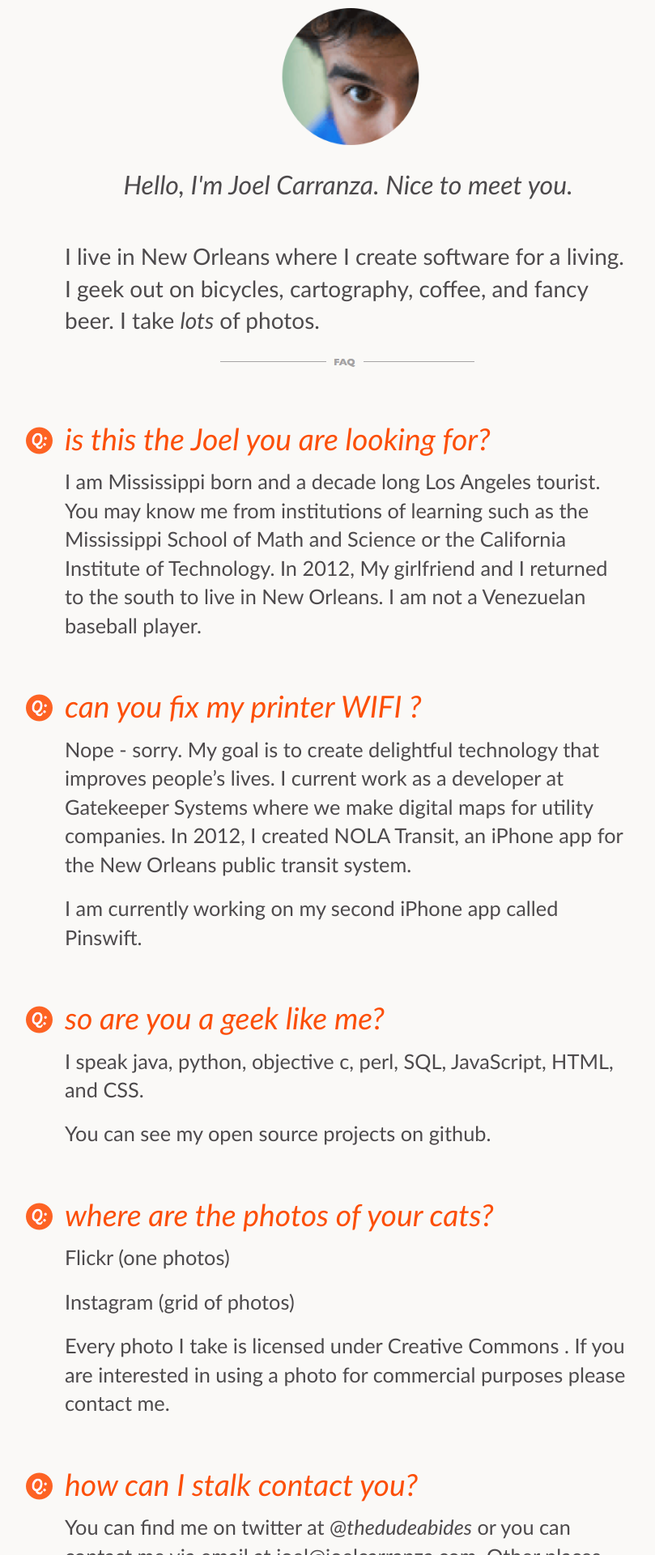
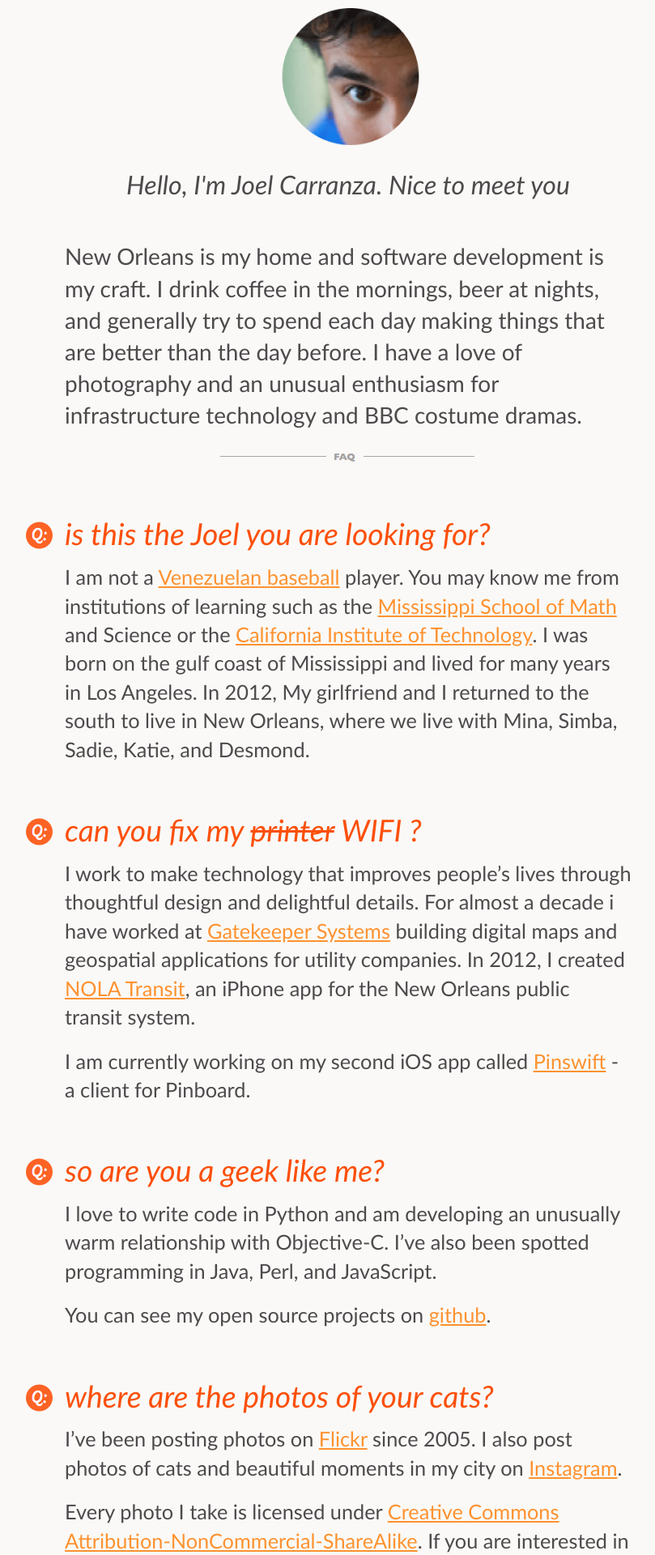
Before and after one commit to joelcarranza/joelcarranza.com, a Jekyll site: the page built from index.markdown, in a window 1280 px wide. Shown: the top 1920 px of the page at 81% size, without its empty margins (210-1019 px from the left). Built offline with Jekyll 4.4.1, drawn with Linux system fonts in a browser that asks for light colours; some of the changed text lies outside the part shown.

Commit message:
updated text

```diff
--- a/_includes/footer.md
+++ b/_includes/footer.md
@@ -1,3 +1,3 @@
 Last updated on {{ site.time | date_to_string }}.
-Hosted by [Github Pages]().
-Icons sourced from [Entypo]()
+Hosted by [Github Pages](http://pages.github.com/).
+Icons sourced from [Entypo](http://www.entypo.com/)
--- a/_includes/intro.md
+++ b/_includes/intro.md
@@ -1 +1 @@
-I live in New Orleans where I create software for a living.  I geek out on  bicycles, cartography, coffee, and fancy beer.  I take _lots_ of photos.
+New Orleans is my home and software development is my craft. I drink coffee in the mornings, beer at nights, and generally try to spend each day making things that are better than the day before.  I have a love of photography and an unusual enthusiasm for infrastructure technology and BBC costume dramas.
--- a/_layouts/default.html
+++ b/_layouts/default.html
@@ -3,7 +3,7 @@
 <!--[if gt IE 8]><!--> <html class="no-js" lang="en"> <!--<![endif]-->
 
 <head>
-  <title>{{page.title}}</title>
+  <title>Joel Carranza • {{page.title}}</title>
   <meta charset="utf-8" />
   <meta name="viewport" content="width=device-width" />
   <link rel="stylesheet" href="css/normalize.css" />
--- a/_layouts/index.html
+++ b/_layouts/index.html
@@ -11,7 +11,7 @@ layout: default
 		<div class="headshot">
 			<img src="img/profile.png">
 		</div>
-		<h1>Hello, I'm Joel Carranza. Nice to meet you.</h1>
+		<h1>Hello, I'm Joel Carranza. Nice to meet you</h1>
 		</div>
 	</div>
 </header>
@@ -35,8 +35,8 @@ layout: default
 <footer>
 	<div class="row">
 		<div class="contact-badges">
-			<img src="img/email.png">
-			<img src="img/twitter.png">
+			<a href="mailto:joel@joelcarranza.com"><img src="img/email.png"></a>
+			<a href="https://twitter.com/_thedudeabides_/"><img src="img/twitter.png"></a>
 		</div>
 
 		<div class="footer-copy">
--- a/css/about.css
+++ b/css/about.css
@@ -72,6 +72,9 @@ footer {
   font-size: 16pt;
   font-weight: normal; }
 
+.strike {
+  text-decoration: line-through; }
+
 /* ==========================================================================
    Color
    ========================================================================== */
--- a/css/about.scss
+++ b/css/about.scss
@@ -105,6 +105,10 @@ footer {
 	font-weight: normal;
 }
 
+.strike {
+	text-decoration: line-through;
+}
+
 /* ==========================================================================
    Color
    ========================================================================== */
--- /dev/null
+++ b/index.markdown
@@ -0,0 +1,54 @@
+---
+layout: index
+title: Hello.
+---
+
+## is this the Joel you are looking for?
+
+I am not a [Venezuelan baseball][notme] player. You may know me from institutions of  learning such as the [Mississippi School of Math][msms] and Science or the [California Institute of Technology][caltech]. I was born on the gulf coast of Mississippi and lived for many years in Los Angeles. In 2012, My girlfriend and I returned to the south to live in New Orleans, where we live with Mina, Simba, Sadie, Katie, and Desmond.
+
+[notme]:https://www.perfectgame.org/players/playerprofile.aspx?ID=16085
+[msms]:http://www.msms.k12.ms.us/
+[caltech]:http://www.caltech.edu/
+
+## can you fix my <span class="strike">printer</span> WIFI ?
+
+I work to make technology that improves people's lives through thoughtful design and delightful details. For almost a decade  i have worked at [Gatekeeper Systems][gks] building digital maps and geospatial applications for utility companies. In 2012, I created [NOLA Transit][nolatransit], an iPhone app for the New Orleans public transit system.
+
+I am currently working on my second iOS app called [Pinswift][pinswift] - a client for Pinboard.
+
+[nolatransit]:http://nolatransitapp.com/
+[pinswift]:http://pinswiftapp.com/
+[gks]:http://www.gatekeeper.com/
+
+## so are you a geek like me?
+
+I love to write code in Python and am developing an unusually warm relationship with Objective-C. I've also been spotted programming in Java, Perl, and JavaScript.
+
+You can see my open source projects on [github][github].
+
+## where are the photos of your cats?
+
+I've been posting photos on [Flickr][flickr] since 2005. I also post photos of cats and beautiful moments in my city on [Instagram][instagram].
+
+Every photo I take is licensed under [Creative Commons Attribution-NonCommercial-ShareAlike][cc].  If you are interested in using a photo for commercial purposes please contact me and we can work something out.
+
+[cc]:http://creativecommons.org/licenses/by-nc-sa/2.0/
+
+## how can I <span class="strike">stalk</span> contact you?
+
+You can find me on twitter at [@_thedudeabides_][twitter] or you can contact me via email at joel@joelcarranza.com. Other places where I hang out:
+
+- [Flickr][flickr]
+- [Instagram][instagram]
+- [Pinboard][Pinboard]
+- [github][github]
+- [imfeelingjoelish.tumblr.com][ifj]
+
+
+[flickr]:http://www.flickr.com/photos/stillthedudeabides
+[instagram]:http://instagram.com/joelcarranza/
+[pinboard]:https://pinboard.in/u:joelcarranza
+[github]:https://github.com/joelcarranza
+[ifj]:http://imfeelingjoelish.tumblr.com/
+[twitter]:https://twitter.com/_thedudeabides_/
--- a/index.md
+++ /dev/null
@@ -1,39 +0,0 @@
----
-layout: index
-title: Hello.
----
-
-## is this the Joel you are looking for?
-
-I am Mississippi born and a decade long Los Angeles tourist. You may know me from institutions of  learning such as the Mississippi School of Math and Science or the California Institute of Technology. In 2012, My girlfriend and I returned to the south to live in New Orleans. I am not a Venezuelan baseball player.
-
-## can you fix my <span class="strike">printer</span> WIFI ?
-
-Nope - sorry. My goal is to create delightful technology that improves people's lives. I current work as a developer at Gatekeeper Systems where we make digital maps for utility companies. In 2012, I created NOLA Transit, an iPhone app for the New Orleans public transit system.
-
-I am currently working on my second iPhone app called Pinswift.
-
-## so are you a geek like me?
-
-I speak java, python, objective c, perl, SQL, JavaScript, HTML, and CSS.
-
-You can see my open source projects on github.
-
-## where are the photos of your cats?
-
-Flickr (one photos)
-
-Instagram (grid of photos)
-
-Every photo I take is licensed under Creative Commons .  If you are interested in using a photo for  commercial purposes please contact me.
-
-## how can I <span class="strike">stalk</span> contact you?
-
-You can find me on twitter at @_thedudeabides_ or you can contact me via email at joel@joelcarranza.com. Other places where I hang out:
-
-- Flickr
-- Instagram
-- Pinboard
-- github
-- bitbucket
-- imfeelingjoelish.tumblr.com
```
